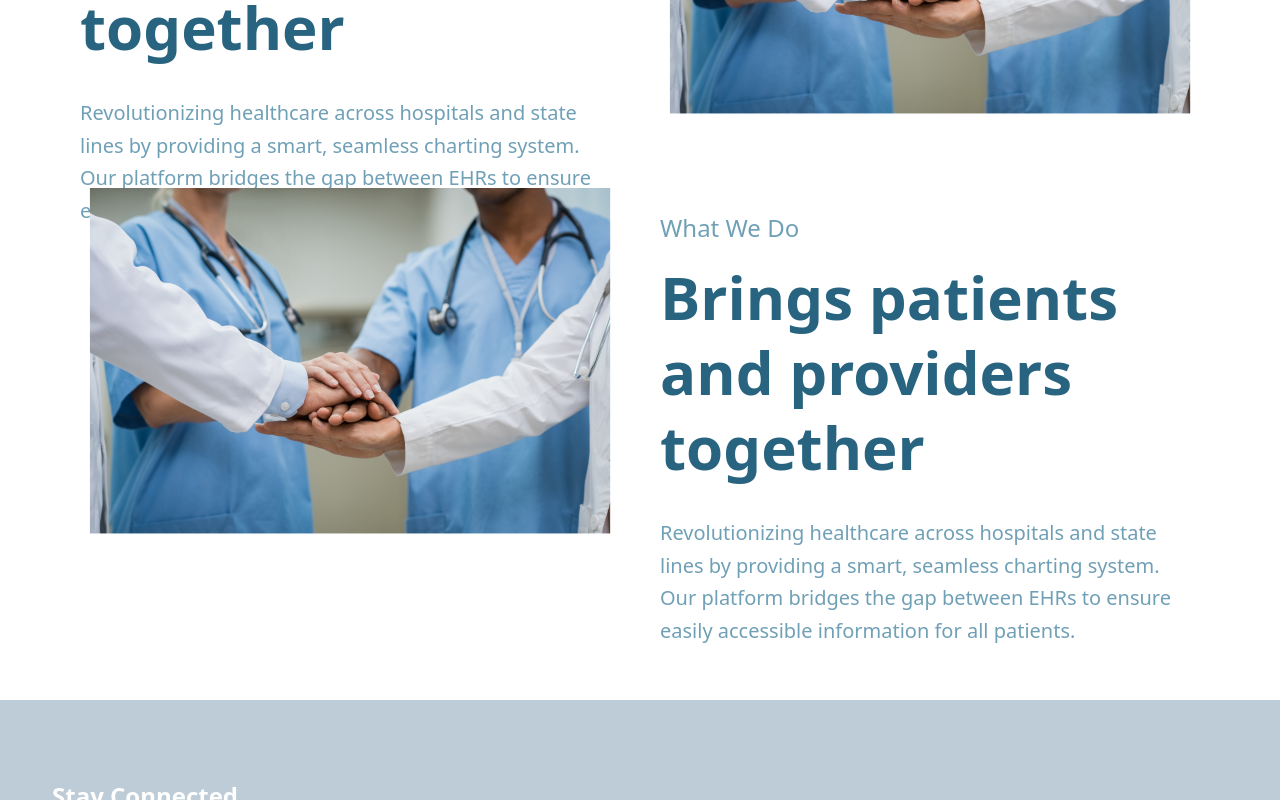
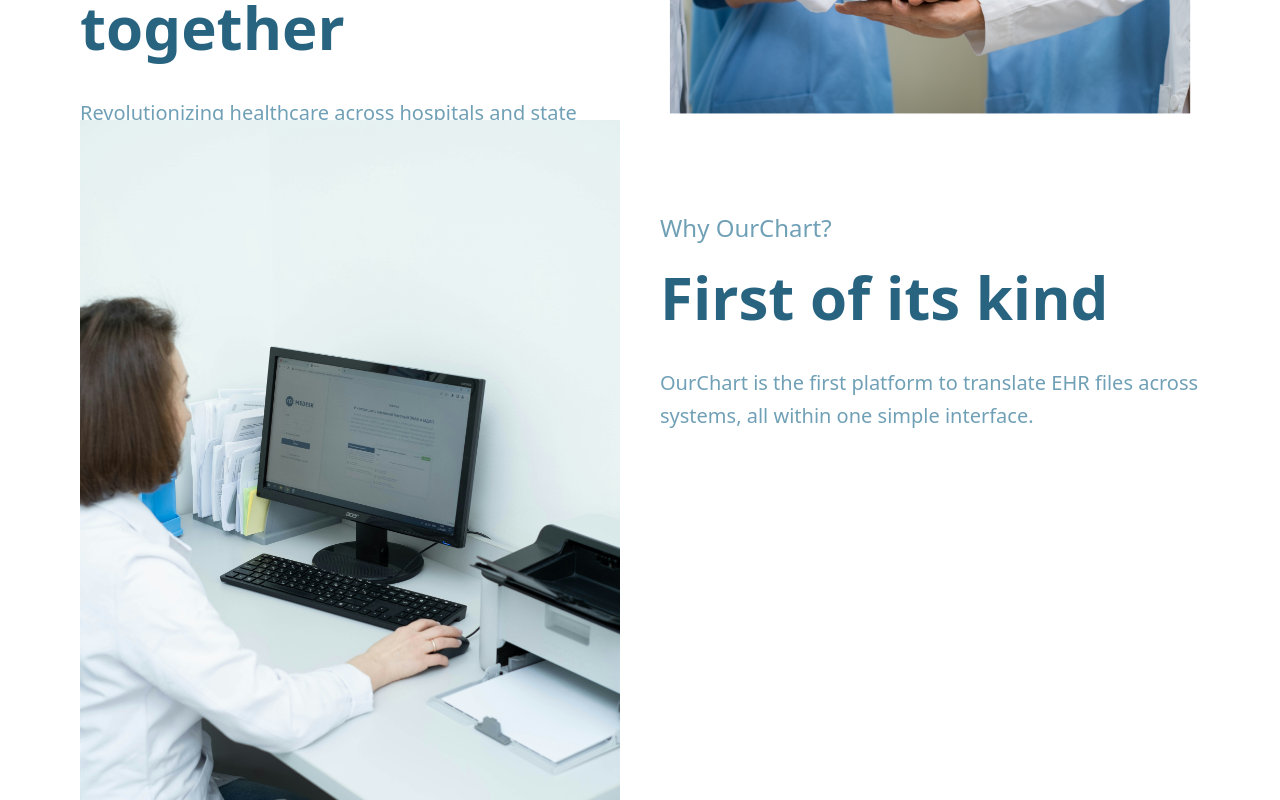
Before and after one commit to gesutherland/steelhacks25, a SvelteKit app: page / in a window 1280 px wide. Shown: the part 860-1660 px from the top of the page. Built offline with nearby package versions, Linux system fonts and the light colour scheme; a web font is replaced by a local one.

Commit message:
added new photo and updated homepage

```diff
--- a/src/routes/+page.svelte
+++ b/src/routes/+page.svelte
@@ -29,13 +29,13 @@
 </div>
 <div class="flex justify-between items-start px-20 py-10 gap-10 -mt-35">
   <div class="w-1/2">
-    <img src="/medical_people.svg" alt="" class="w-full h-auto -mt-15" />
+    <img src="/medicalchart.jpg" alt="" class="w-full h-auto -mt-15" />
   </div>
 
   <div class="w-1/2 flex justify-start flex-col mt-8">
-    <h1 class="font-medium text-2xl text-[#70A0B6]">What We Do</h1>
-    <h1 class="font-semibold text-6xl text-[#286480] leading-tight mt-4">Brings patients and providers together</h1>
-    <p class="font-light text-xl text-[#70A0B6] leading-relaxed mt-8">Revolutionizing healthcare across hospitals and state lines by providing a smart, seamless charting system. Our platform bridges the gap between EHRs to ensure easily accessible information for all patients.</p>
+    <h1 class="font-medium text-2xl text-[#70A0B6]">Why OurChart?</h1>
+    <h1 class="font-semibold text-6xl text-[#286480] leading-tight mt-4">First of its kind</h1>
+    <p class="font-light text-xl text-[#70A0B6] leading-relaxed mt-8">OurChart is the first platform to translate EHR files across systems, all within one simple interface.</p>
   </div>
 </div>
 
```
Also changed, not shown: static/medicalchart.jpg (added).
